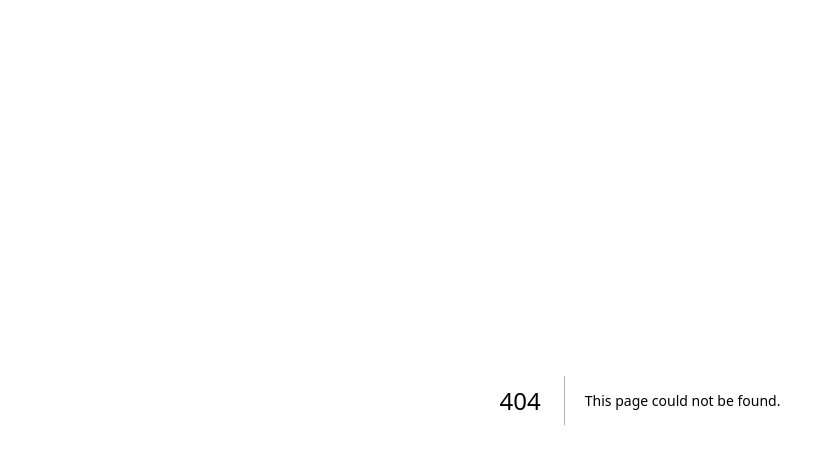
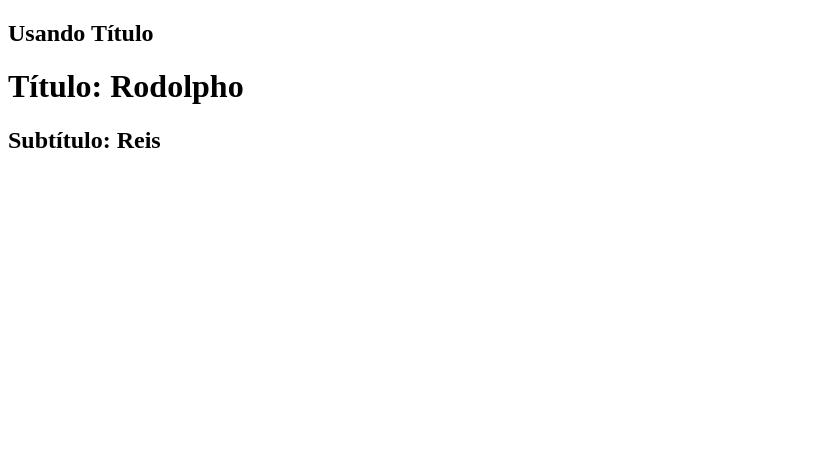
Before and after one commit to rodolphoreis/next, a Next.js app: page /basicos/usandoTitulo in a window 1280 px wide. Before the commit this address had no page. Shown: the top 464 px of the page, without its empty margins (0-835 px from the left). Built offline with nearby package versions, Linux system fonts and the light colour scheme.

Commit message:
feat: create page

```diff
--- /dev/null
+++ b/src/pages/basicos/usandoTitulo.tsx
@@ -0,0 +1,13 @@
+import React from "react";
+import Title from "../../../components/Title";
+
+const usandoTitulo = () => {
+  return (
+    <div>
+      <h2>Usando Título</h2>
+      <Title principal="Rodolpho" secundario="Reis" />
+    </div>
+  );
+};
+
+export default usandoTitulo;
```
